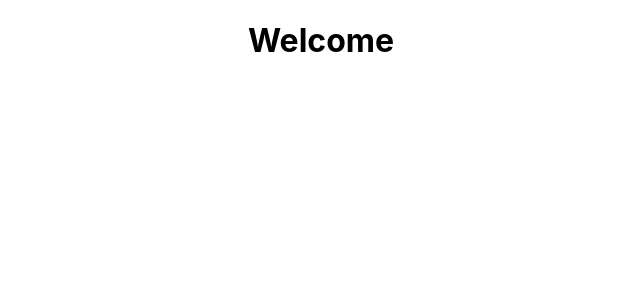
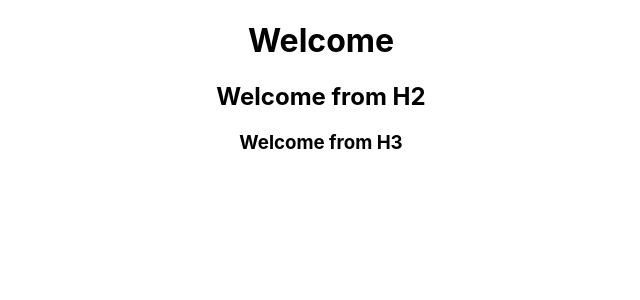
Before and after one commit to BrucelD14/learn-react, a React (Create React App) app in the folder tutorial-react-cra/: page / in a window 1280 px wide. Shown: the top 300 px of the page, without its empty margins (319-959 px from the left). Built offline with nearby package versions, Linux system fonts and the light colour scheme.

Commit message:
add more function in Welcome.js

```diff
--- a/tutorial-react-cra/src/App.js
+++ b/tutorial-react-cra/src/App.js
@@ -1,11 +1,13 @@
-import logo from './logo.svg';
-import './App.css';
-import Welcome from './Welcome.js'
+import logo from "./logo.svg";
+import "./App.css";
+import Welcome, { WelcomeH2, WelcomeH3 } from "./Welcome";
 
 function App() {
   return (
     <div className="App">
       <Welcome />
+      <WelcomeH2 />
+      <WelcomeH3 />
     </div>
   );
 }
--- a/tutorial-react-cra/src/Welcome.js
+++ b/tutorial-react-cra/src/Welcome.js
@@ -1,5 +1,11 @@
-function Welcome() {
-    return <h1>Welcome</h1>
+export default function Welcome() {
+  return <h1>Welcome</h1>;
 }
 
-export default Welcome;
+export function WelcomeH2() {
+  return <h2>Welcome from H2</h2>;
+}
+
+export function WelcomeH3() {
+  return <h3>Welcome from H3</h3>;
+}
```
